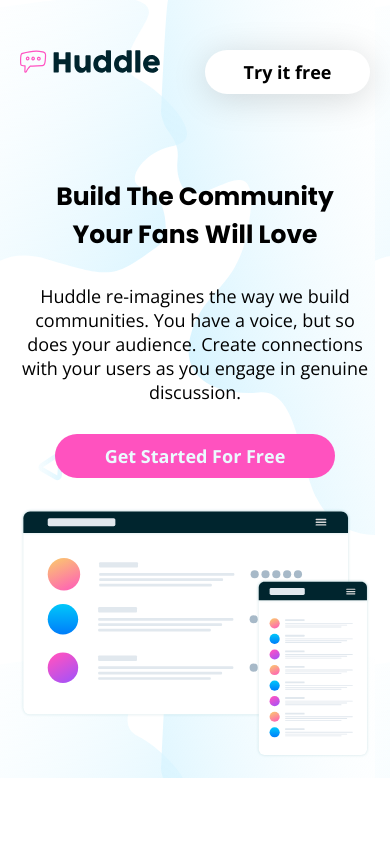
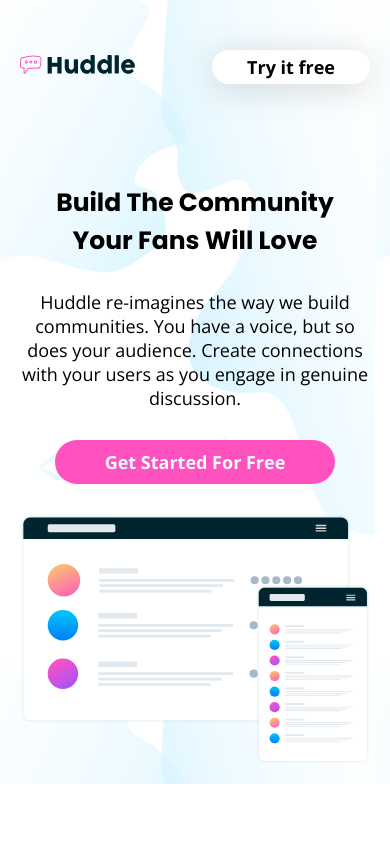
Before and after one commit to dkvaghela25/Web-Development, a plain HTML site: page Huddle Landing Page 1/index.html in a window 390 px wide. Shown: the top 844 px of the page. Drawn offline with nearby package versions, Linux system fonts and the light colour scheme.

Commit message:
Update code

```diff
--- a/Huddle Landing Page 1/style.css
+++ b/Huddle Landing Page 1/style.css
@@ -23,7 +23,7 @@
 nav {
     display: flex;
     align-items: center;
-    display: block;
+    justify-content: space-between;
 }
 
 nav a {
@@ -239,14 +239,14 @@
     }
 
     .logo {
-        width: 40%;
+        width: 60%;
     }
 
     nav a {
-        width: 30%;
+        width: 35%;
         text-align: center;
-        padding-top: 10px;
-        padding-bottom: 10px;
+        padding-top: 5px;
+        padding-bottom: 5px;
     }
 
     .box1,
@@ -260,7 +260,7 @@
         padding: 15px;
         border-radius: 10px;
         box-shadow: rgba(0, 0, 0, 0.35) 0px 5px 15px;
-        ;
+        gap: 70px;
     }
 
     .box1>div,
```
